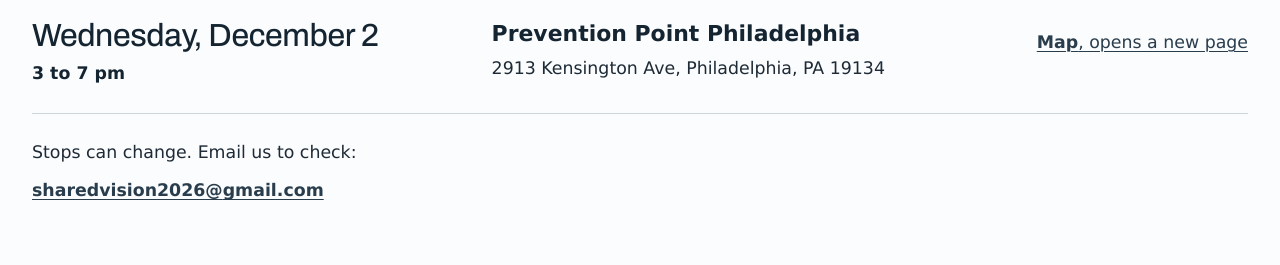
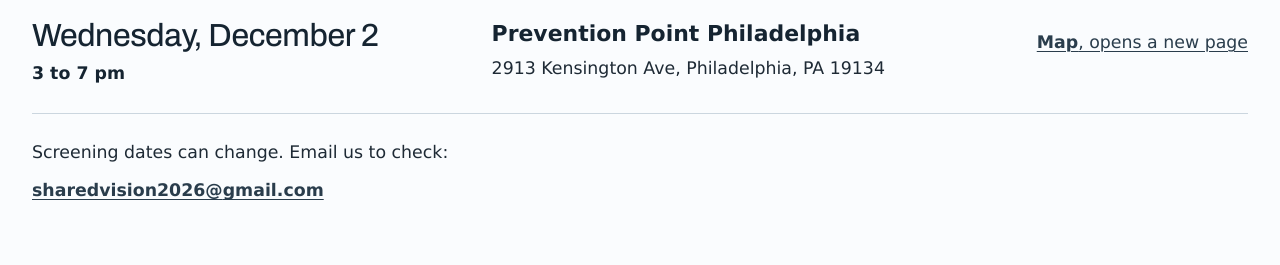
Before and after one commit to sharedvision2026/Shared-Vision, a plain HTML site: page index.html in a window 1280 px wide. Shown: the part 1480-1745 px from the top of the page. Drawn offline with Linux system fonts and the light colour scheme; a web font is replaced by a local one.

Commit message:
Update message regarding stops to screening dates

```diff
--- a/index.html
+++ b/index.html
@@ -146,7 +146,7 @@
           </li>
         </ol>
         <p class="stops-empty" hidden>We don’t have any van stops on the list right now. Email us to ask about the next one.</p>
-        <p class="stops-check">Stops can change. Email us to check:
+        <p class="stops-check">Screening dates can change. Email us to check:
           <a class="email link-line" href="mailto:sharedvision2026@gmail.com?subject=Is%20the%20van%20stop%20still%20on%3F" aria-label="sharedvision2026@gmail.com">sharedvision2026@<wbr>gmail.com</a></p>
       </div>
     </div>
```
